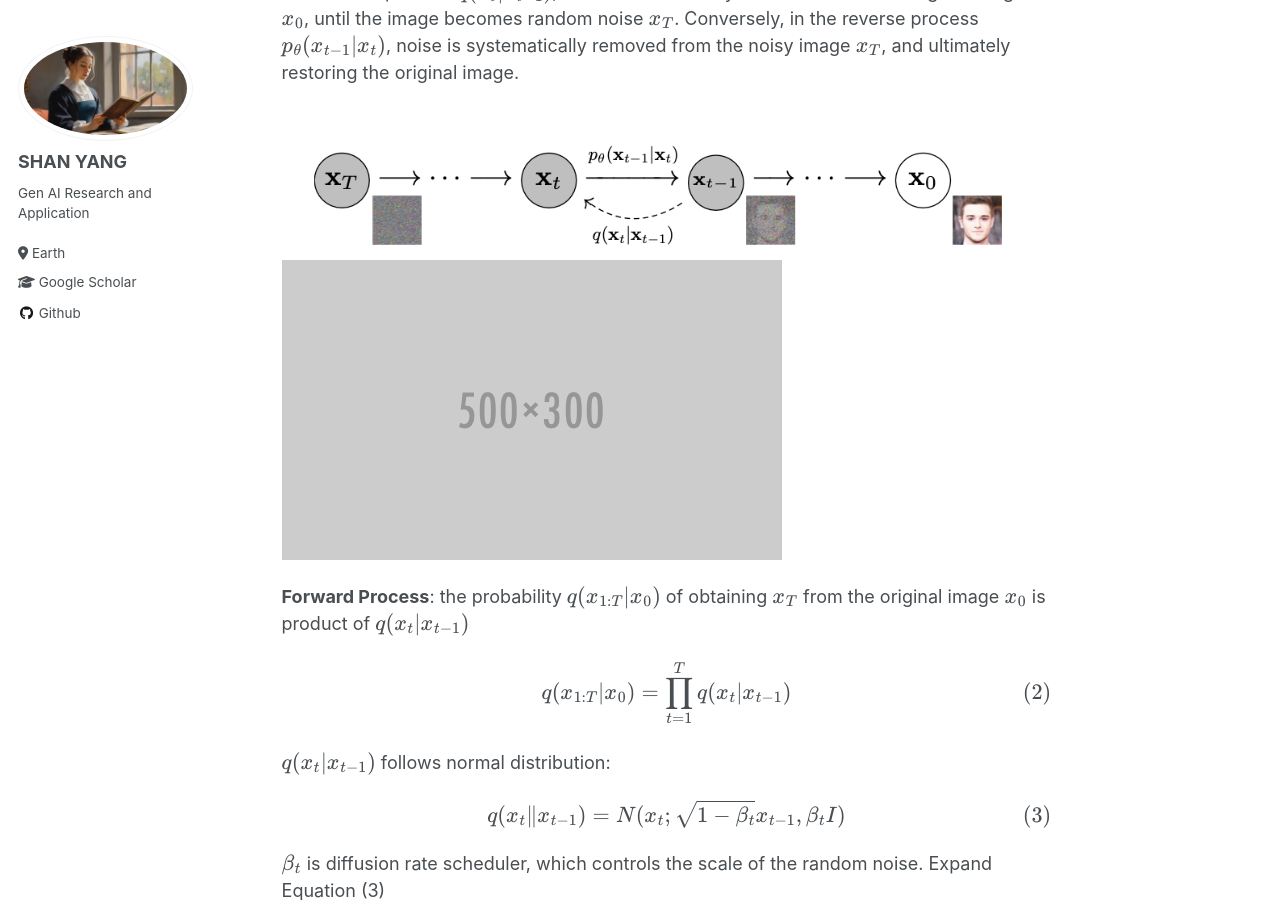
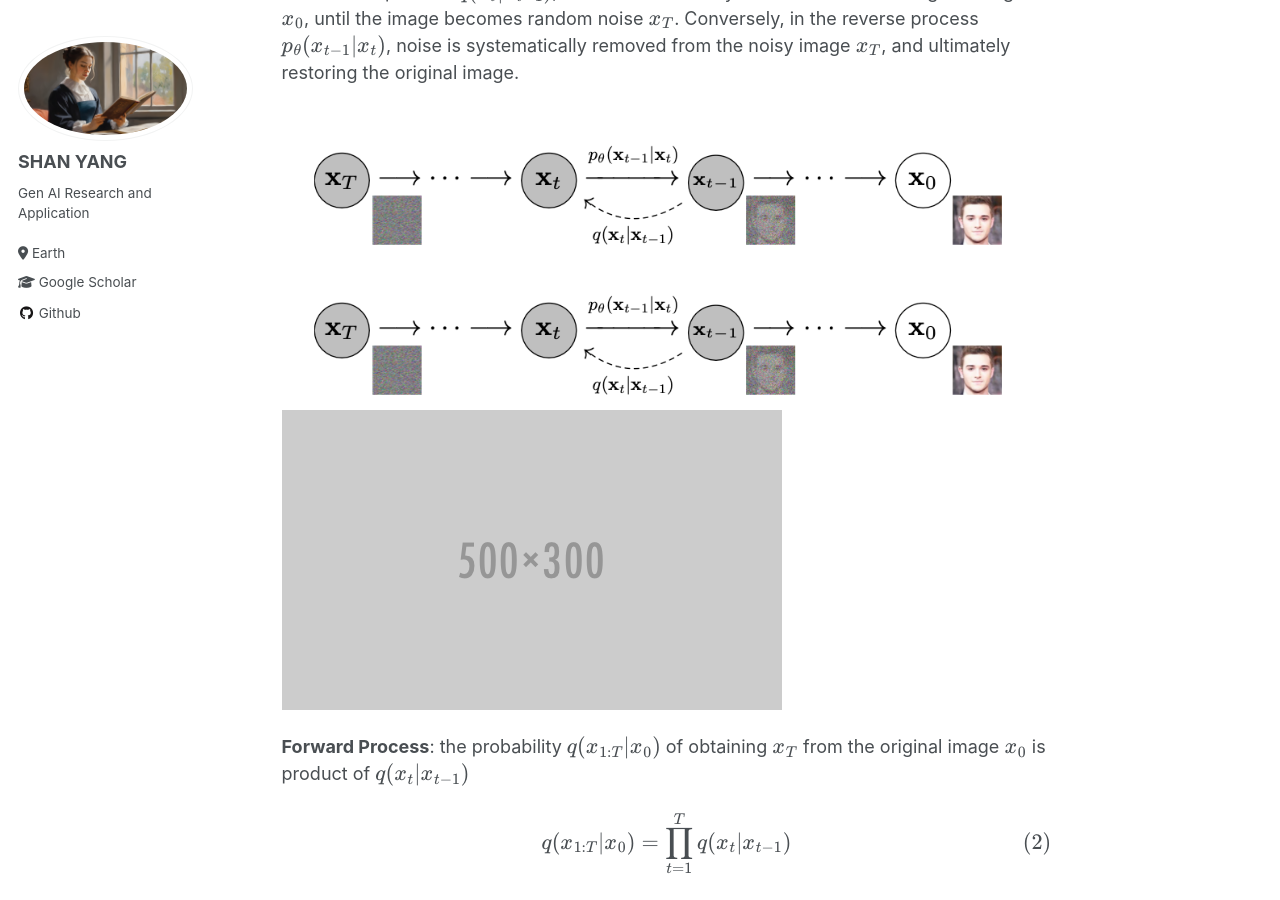
Before and after one commit to syang-lab/homepage, a Jekyll site: the page built from _posts/2024-02-14-Diffuse-Model-Blog-Series1.md, in a window 1280 px wide and 900 px high, scrolled down 1431 px. Built offline with Jekyll 4.4.1, drawn with Linux system fonts in a browser that asks for light colours.

Commit message:
Update 2024-02-14-Diffuse-Model-Blog-Series1.md

```diff
--- a/_posts/2024-02-14-Diffuse-Model-Blog-Series1.md
+++ b/_posts/2024-02-14-Diffuse-Model-Blog-Series1.md
@@ -29,6 +29,7 @@ Mathematically, the reverse process employs Markov processes, stochastic differe
 The denoising probabilistic diffusion model (DDPM) (Ho et al., 2020) is one the pioneers of the diffuse model, for which the forward and reverse process are shown in Figure 1. In the forward process \\(q(x_t\|x_{t-1})\\), noise is intentionally introduced into the original image \\(x_0\\), until the image becomes random noise \\(x_T\\). Conversely, in the reverse process \\(p_{\theta}(x_{t-1}\|x_t)\\), noise is systematically removed from the noisy image \\(x_T\\), and ultimately restoring the original image.
 
 <img src="/files/diffuse/Fig1-DDPM.png">
+![](/files/diffuse/Fig1-DDPM.png)
 <img src="/images/500x300.png">
 
 **Forward Process**: the probability \\(q(x_{1:T}\|x_0)\\) of obtaining \\(x_T\\) from the original image \\(x_0\\) is product of \\(q(x_t\|x_{t-1})\\)
```
